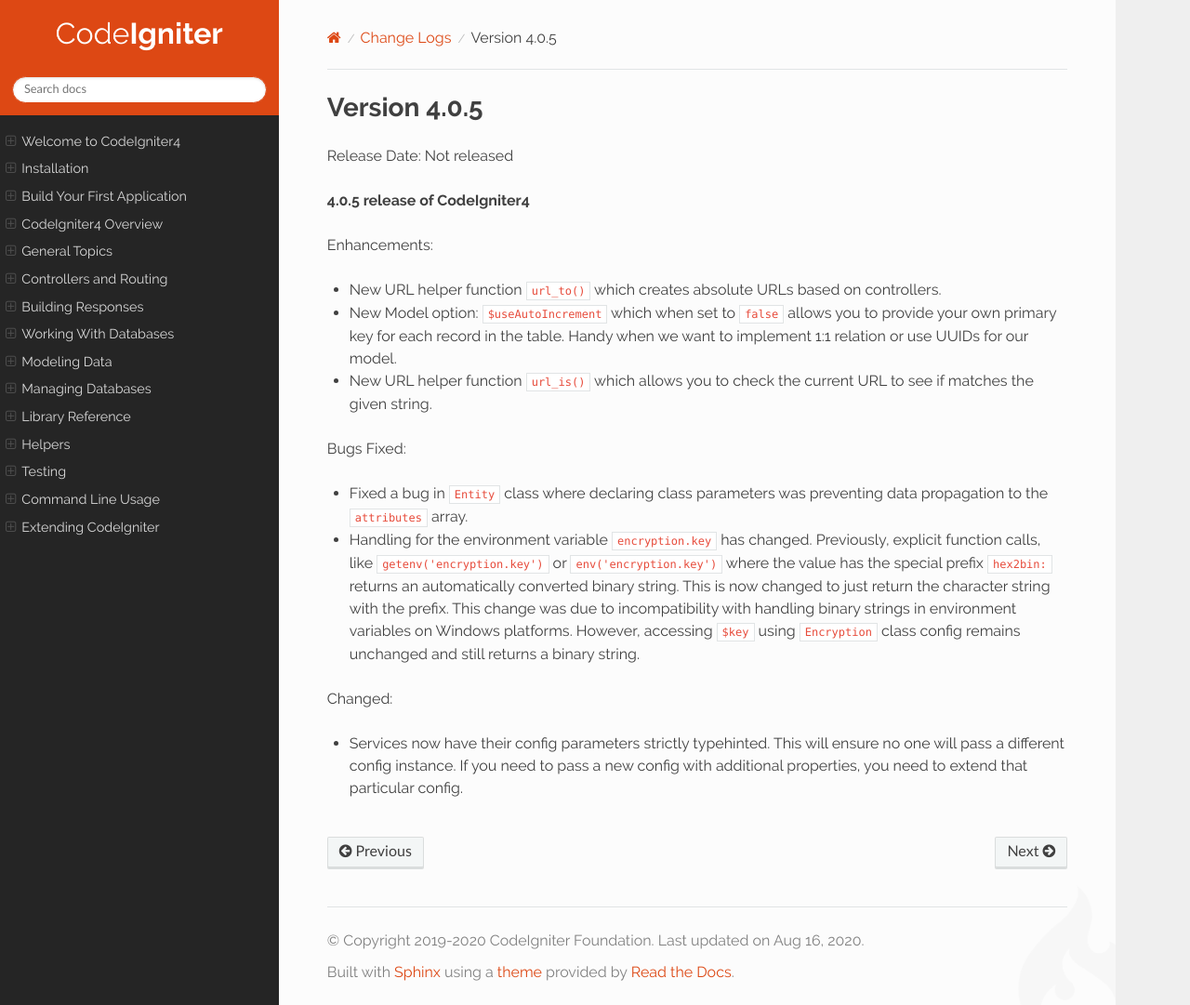
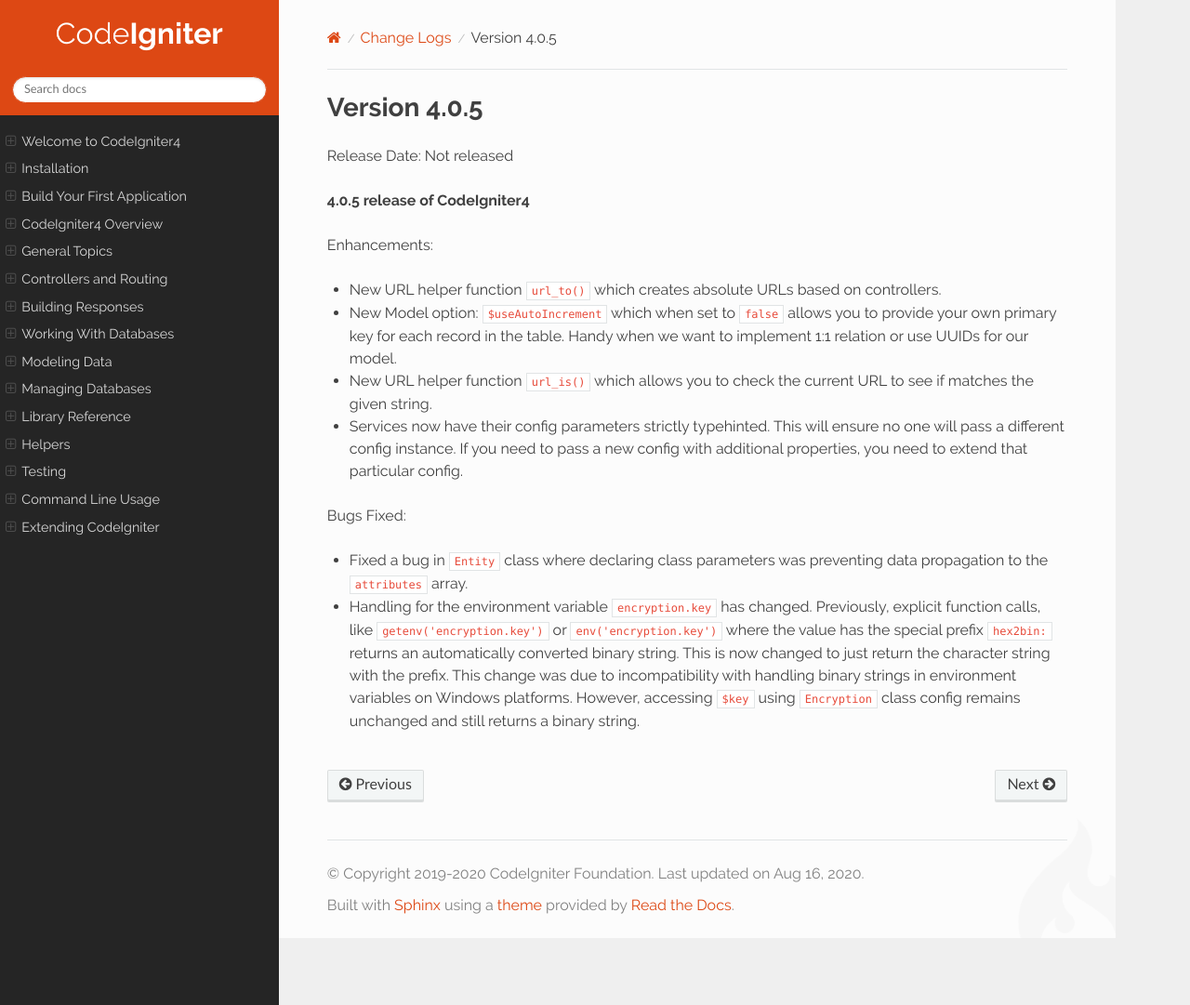
Before and after one commit to NEKOGET/ci4_user_guide_src, a Sphinx documentation site: the page built from source/changelogs/v4.0.5.rst, in a window 1280 px wide and 1081 px high. Shown: the whole window at 93% size. Built offline with Sphinx 7.4.7 and the Read the Docs theme 2.0.0, drawn with Linux system fonts in a browser that asks for light colours; part of the change alters nothing that is shown.

Commit message:
Update changelog

```diff
--- a/source/changelogs/v4.0.5.rst
+++ b/source/changelogs/v4.0.5.rst
@@ -10,12 +10,9 @@ Enhancements:
 - New URL helper function ``url_to()`` which creates absolute URLs based on controllers.
 - New Model option: ``$useAutoIncrement`` which when set to ``false`` allows you to provide your own primary key for each record in the table. Handy when we want to implement 1:1 relation or use UUIDs for our model.
 - New URL helper function ``url_is()`` which allows you to check the current URL to see if matches the given string.
+- Services now have their config parameters strictly typehinted. This will ensure no one will pass a different config instance. If you need to pass a new config with additional properties, you need to extend that particular config.
 
 Bugs Fixed:
 
 - Fixed a bug in ``Entity`` class where declaring class parameters was preventing data propagation to the ``attributes`` array.
 - Handling for the environment variable ``encryption.key`` has changed. Previously, explicit function calls, like ``getenv('encryption.key')`` or ``env('encryption.key')`` where the value has the special prefix ``hex2bin:`` returns an automatically converted binary string. This is now changed to just return the character string with the prefix. This change was due to incompatibility with handling binary strings in environment variables on Windows platforms. However, accessing ``$key`` using ``Encryption`` class config remains unchanged and still returns a binary string.
-
-Changed:
-
-- Services now have their config parameters strictly typehinted. This will ensure no one will pass a different config instance. If you need to pass a new config with additional properties, you need to extend that particular config.
```
